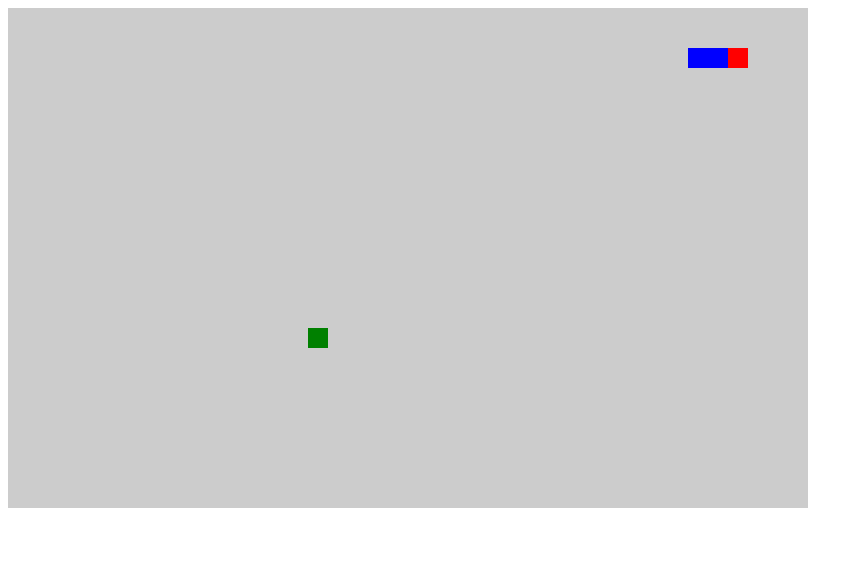
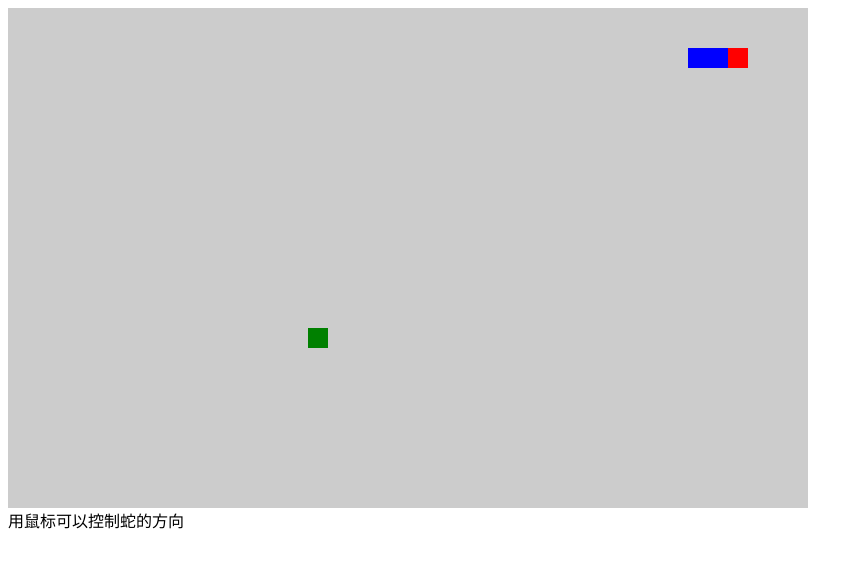
Before and after one commit to Dandan7/js-demo, a plain HTML site: page 贪吃蛇项目/index.html in a window 1280 px wide. Shown: the whole page, without its empty margins (0-863 px from the left). Drawn offline with Linux system fonts and the light colour scheme.

Commit message:
Update index.html

```diff
--- a/贪吃蛇项目/index.html
+++ b/贪吃蛇项目/index.html
@@ -9,6 +9,7 @@
 </head>
 <body>
     <div id="map"></div>
+    <div class="warning">用鼠标可以控制蛇的方向</div>
     <script src="js/tools.js"></script>
     <script src="js/food.js"></script>
     <script src="js/snake.js"></script>
```
